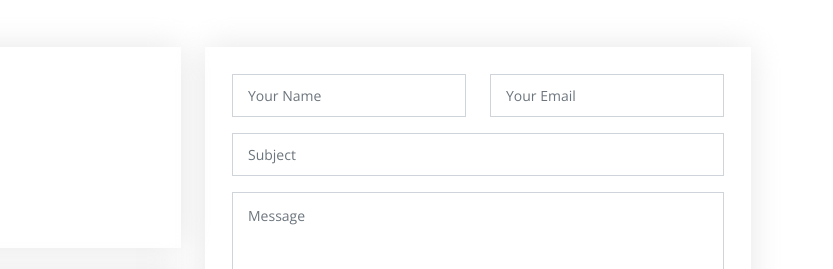
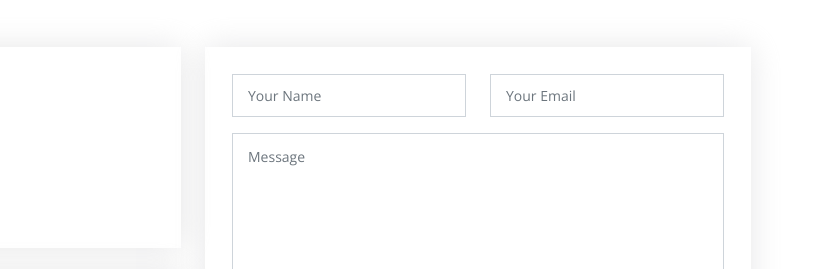
Before and after one commit to matrix-man-tech/rahul-week2-personal, a plain HTML site: page index.html in a window 1280 px wide. Shown: the part 3621-3890 px from the top of the page, 447-1280 px from the left. Drawn offline with nearby package versions, Linux system fonts and the light colour scheme.

Commit message:
Update index.html

```diff
--- a/index.html
+++ b/index.html
@@ -378,9 +378,9 @@
                   <input type="email" class="form-control" name="email" id="email" placeholder="Your Email" required>
                 </div>
               </div>
-              <div class="form-group mt-3">
-                <input type="text" class="form-control" name="subject" id="subject" placeholder="Subject" required>
-              </div>
+<!--               <div class="form-group mt-3"> -->
+<!--                 <input type="text" class="form-control" name="subject" id="subject" placeholder="Subject" required> -->
+<!--               </div> -->
               <div class="form-group mt-3">
                 <textarea class="form-control" name="message" rows="6" placeholder="Message" required></textarea>
               </div>
```
